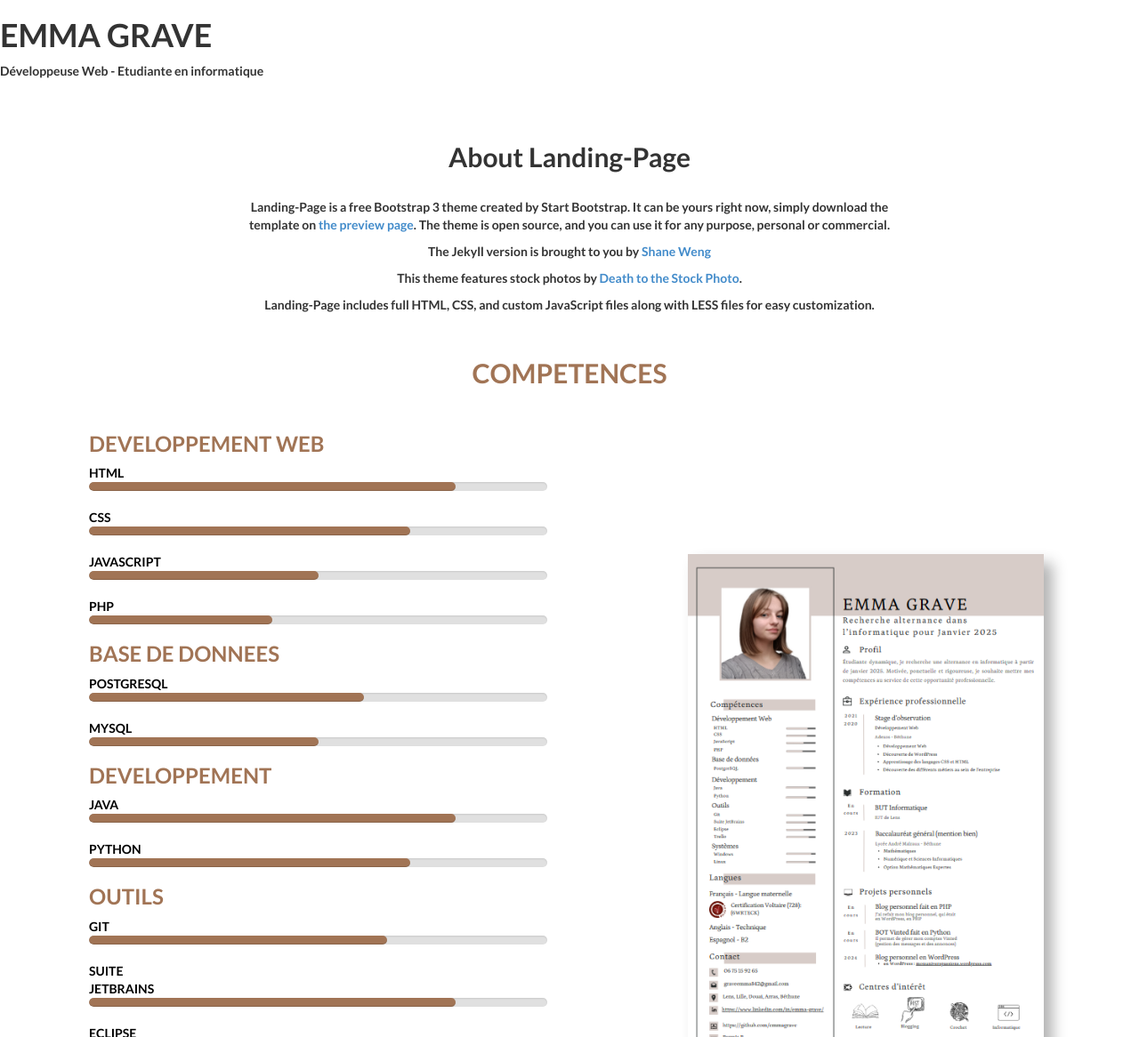
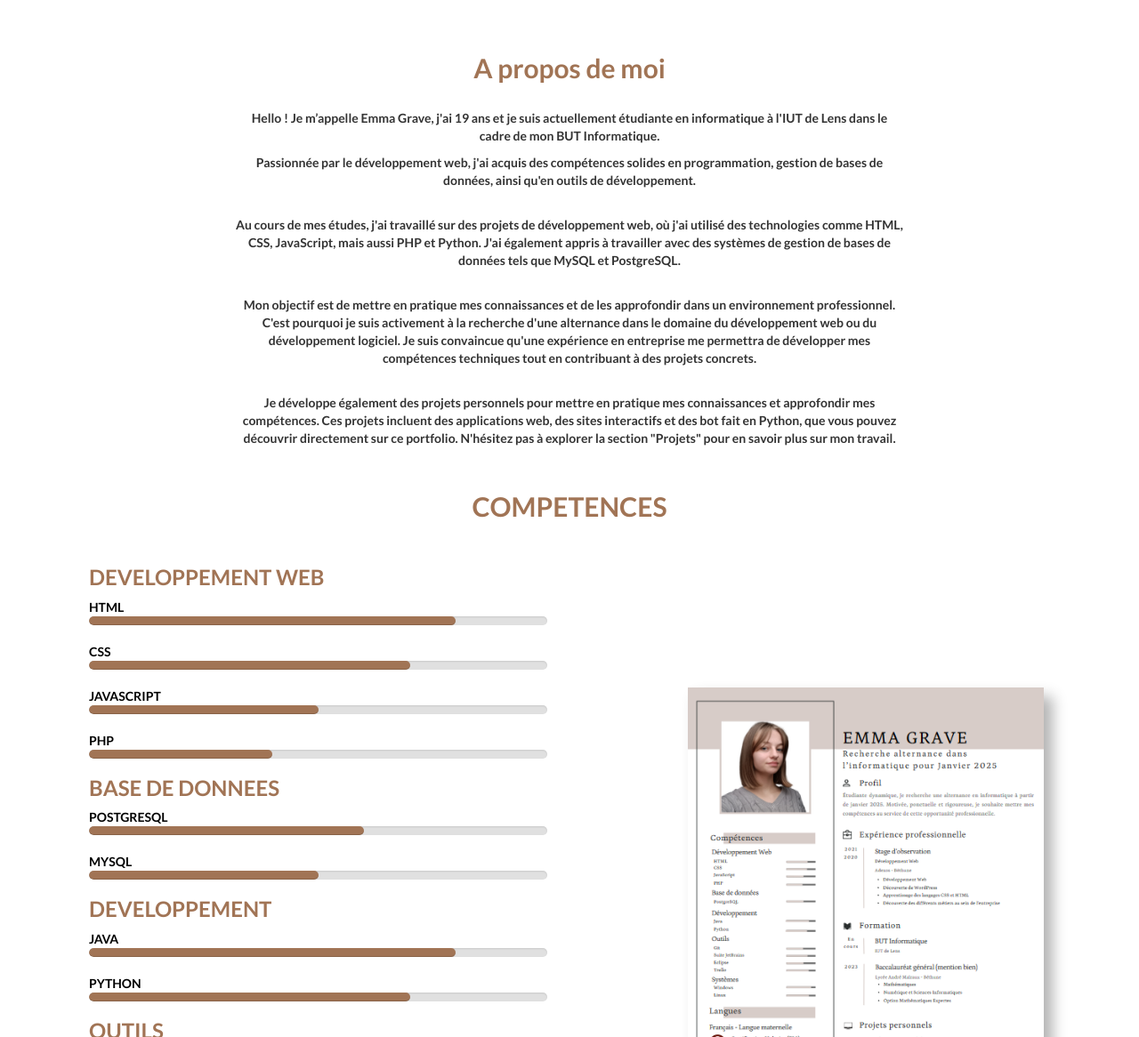
Before and after one commit to emmagrave/emmagrave.github.io, a Jekyll site: the page built from index.md, in a window 1280 px wide and 1400 px high, scrolled down 488 px. Shown: the part 234-1400 px from the top of the window at 89% size. Built offline with Jekyll 4.4.1, drawn with Linux system fonts in a browser that asks for light colours.

Commit message:
:sparkles: add v1 of about section

```diff
--- a/_includes/about.html
+++ b/_includes/about.html
@@ -3,13 +3,28 @@
         <div class="row">
             <div class="col-lg-8 col-lg-offset-2">
               <br/><br/>
-              <h2>About Landing-Page</h2>
+              <h2>A propos de moi</h2>
               <br/>
-                <p>Landing-Page is a free Bootstrap 3 theme created by Start Bootstrap. It can be yours right now, simply download the template on <a href="http://startbootstrap.com/template-overviews/landing-page/">the preview page</a>. The theme is open source, and you can use it for any purpose, personal or commercial.</p>
-                <p>The Jekyll version is brought to you by <a href="https://github.com/swcool">Shane Weng</a></p>
-                <p>This theme features stock photos by <a href="http://join.deathtothestockphoto.com//">Death to the Stock Photo</a>.</p>
-                <p>Landing-Page includes full HTML, CSS, and custom JavaScript files along with LESS files for easy customization.</p>
+                <p> Hello ! Je m’appelle Emma Grave, j'ai 19 ans et je suis actuellement étudiante en informatique à
+                    l'IUT de Lens dans le cadre de mon BUT Informatique.</p>
+                <p>Passionnée par le développement web, j'ai acquis des compétences solides en programmation,
+                    gestion de bases de données, ainsi qu'en outils de développement.</p>
+                <br>
+                <p>Au cours de mes études, j'ai travaillé sur des projets de développement web, où j'ai utilisé des
+                    technologies comme HTML, CSS, JavaScript, mais aussi PHP et Python. J'ai également appris à
+                    travailler avec des systèmes de gestion de bases de données tels que MySQL et PostgreSQL.</p>
+                <br>
+                <p>Mon objectif est de mettre en pratique mes connaissances et de les approfondir dans un environnement
+                    professionnel. C'est pourquoi je suis activement à la recherche d'une alternance dans le domaine du
+                    développement web ou du développement logiciel. Je suis convaincue qu'une expérience en entreprise
+                    me permettra de développer mes compétences techniques tout en contribuant à des projets concrets.</p>
+                <br>
+                <p>Je développe également des projets personnels pour mettre en pratique mes connaissances et approfondir
+                    mes compétences. Ces projets incluent des applications web, des sites interactifs et des bot fait
+                    en Python, que vous pouvez découvrir directement sur ce portfolio. N'hésitez pas à explorer la section
+                    "Projets" pour en savoir plus sur mon travail.</p>
                 <br/>
               </div>
         </div>
+
     </section>
--- a/_layouts/landing.html
+++ b/_layouts/landing.html
@@ -6,11 +6,6 @@
 <body>
 
 {% include header.html %}
-
-<section id="home">
-    <h1>{{ page.title }}</h1>
-    <p>{{ page.subTitle }}</p>
-</section>
 
 {% include about.html %}
 {% include skills.html %}
--- a/css/landing-page.css
+++ b/css/landing-page.css
@@ -210,6 +210,10 @@ h6 {
     width: 10px;
 }
 
+#about h2 {
+    color: #a17455;
+}
+
 .banner {
     padding: 100px 0;
     color: #f8f8f8;
```
